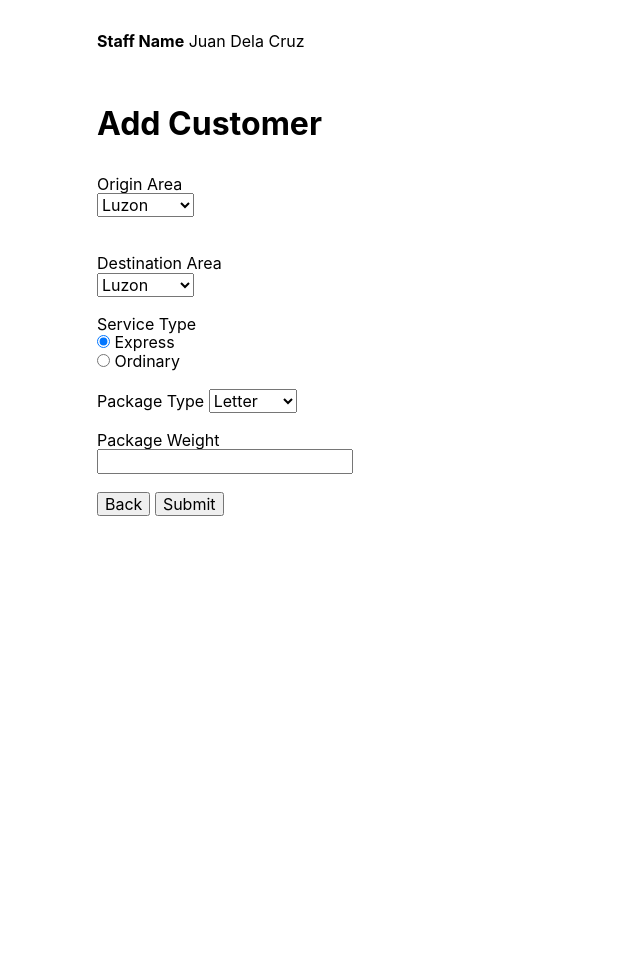
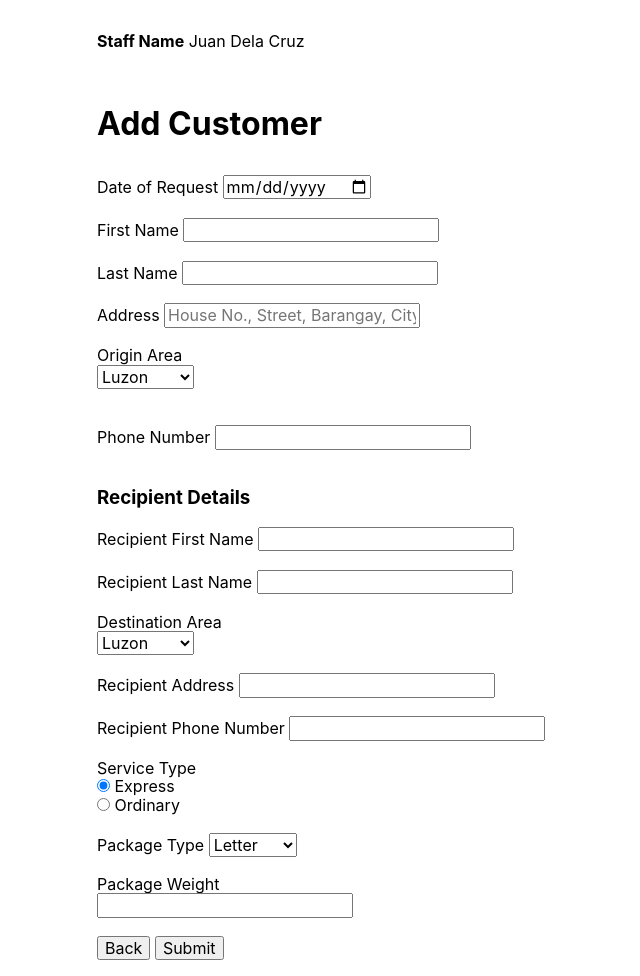
Before and after one commit to kevinsibug/Blue-Mark, a Django app: page /addcustomer/ in a window 1280 px wide. Shown: the whole page, without its empty margins (303-943 px from the left). Before the commit the page ends 516 px from the top, so only its background shows below. Run offline with Django 3.2, Linux system fonts and the light colour scheme; some libraries are stand-ins or nearby versions.

Commit message:
Working Delivery_Request (to fix route)

```diff
--- a/delivery_tracker/models.py
+++ b/delivery_tracker/models.py
@@ -108,8 +108,7 @@ class Delivery_Request(models.Model):
     receiver = models.ForeignKey(Recipient, on_delete=models.RESTRICT, null=False)
 
     def __str__(self):
-        return  str(self.package.id)
-        # return "[" + str(self.request_date) + "]" + " Package " + str(self.package.id) + " by " + self.customer.firstname + " " + self.customer.lastname
+        return "[" + str(self.request_date) + "]" + " Package " + str(self.package.id) + " by " + self.customer.firstname + " " + self.customer.lastname
 
 
 
--- a/delivery_tracker/templates/add_customer.html
+++ b/delivery_tracker/templates/add_customer.html
@@ -12,8 +12,8 @@
 
 <form action='http://127.0.0.1:8000/addcustomer/customerconfirmation/' method="POST">
   {% csrf_token %}
-  <!-- <label> Date of Request</label>
-  <input type="date" class="form-control" id="date" value="{{Delivery_Request.request_date|date:"Y-m-d" }}"required><br>
+  <label> Date of Request</label>
+  <input type="date" id="date" name="requestdate" value="{{Delivery_Request.request_date|date:"Y-m-d" }}"required><br>
   <br>
   <label> First Name </label>
   <input type="text" id="firstname" name="firstname" required><br>
@@ -23,7 +23,7 @@
   <br>
   <label> Address </label>
   <input type="text" id="address" name="address" placeholder="House No., Street, Barangay, City, Region, Postal Code" required><br>
-  <br> -->
+  <br>
   <label> Origin Area </label><br>
   <select name="originarea" id="originarea" required>
     <option value="Luzon">Luzon</option>
@@ -32,7 +32,7 @@
   </select><br>
   <br>
   <br>
-  <!-- <label> Phone Number</label>
+  <label> Phone Number</label>
   <input type="text" id="phonenum" name="phonenum" required><br>
   <br>
 
@@ -42,7 +42,7 @@
   <br>
   <label> Recipient Last Name </label>
   <input type="text" id="recipientlastname" name="recipientlastname" required><br>
-  <br> -->
+  <br>
   <label> Destination Area </label><br>
   <select name="destinationarea" id="destinationarea" required>
     <option value="Luzon">Luzon</option>
@@ -50,12 +50,12 @@
     <option value="Mindanao">Mindanao</option>
   </select><br>
   <br>
-  <!-- <label> Recipient Address</label>
+  <label> Recipient Address</label>
   <input type="text" id="recipientaddress" name="recipientaddress" required><br>
   <br>
   <label> Recipient Phone Number </label>
   <input type="text" id="recipientphone" name="recipientphone" required><br>
-  <br> -->
+  <br>
   <label> Service Type</label><br>
   <input type="radio" id="express" name="servicetype" value="Express" checked="checked">
   <label for="express">Express</label><br>
--- a/delivery_tracker/views.py
+++ b/delivery_tracker/views.py
@@ -1,6 +1,8 @@
 from django.shortcuts import render
 
 from delivery_tracker.models import *
+
+from datetime import date
 
 # Create your views here.
 
@@ -11,16 +13,16 @@ def add_customer(request):
     return render(request, "add_customer.html")
 
 def customer_confirmation(request):
-    # firstname = request.POST['firstname']
-    # lastname = request.POST['lastname']
-    # address = request.POST['address']
+    firstname = request.POST['firstname']
+    lastname = request.POST['lastname']
+    address = request.POST['address']
     originarea = request.POST['originarea']
-    # phonenum = request.POST['phonenum']
-    #
-    # recipientfirstname = request.POST['recipientfirstname']
-    # recipientlastname = request.POST['recipientlastname']
-    # recipientaddress = request.POST['recipientaddress']
-    # recipientphone = request.POST['recipientphone']
+    phonenum = request.POST['phonenum']
+
+    recipientfirstname = request.POST['recipientfirstname']
+    recipientlastname = request.POST['recipientlastname']
+    recipientaddress = request.POST['recipientaddress']
+    recipientphone = request.POST['recipientphone']
 
     destinationarea = request.POST['destinationarea']
     servicetype = request.POST['servicetype']
@@ -31,11 +33,11 @@ def customer_confirmation(request):
     deliverystaff = Delivery_Staff(staff_firstname="Juan", staff_lastname="Dela Cruz")
     deliverystaff.save()
 
-    # customer = Customer(firstname=firstname, lastname=lastname, address=address, phone=phonenum)
-    # customer.save()
+    customer = Customer(firstname=firstname, lastname=lastname, address=address, phone=phonenum)
+    customer.save()
 
-    # recipient = Recipient(firstname=recipientfirstname, lastname=recipientlastname, address=recipientaddress, phone=recipientphone)
-    # recipient.save()
+    recipient = Recipient(firstname=recipientfirstname, lastname=recipientlastname, address=recipientaddress, phone=recipientphone)
+    recipient.save()
 
     service = Service(service_type=servicetype)
     service.save()
@@ -66,7 +68,20 @@ def customer_confirmation(request):
                 route=route
                 )
                 weightcostmatrix.save()
+
+                deliveryrequest = Delivery_Request(
+                request_date=date.today(),
+                total_cost=(weightcostmatrix.base_cost + weightcostmatrix.increment_cost),
+                customer=customer,
+                service=service,
+                package=package,
+                route=route,
+                weight_cost_matrix=weightcostmatrix,
+                receiver=recipient
+                )
+                deliveryrequest.save()
                 print('hello')
+
             elif int(packageweight) >= 100 and int(packageweight) < 200:
                 weightcostmatrix = Weight_Cost_Matrix(
                 base_weight=100,
@@ -145,16 +160,17 @@ def customer_confirmation(request):
                 weightcostmatrix.save()
 
     return render(request,'customerconfirmation.html',
-        # {'firstname': request.POST.get('firstname'),
-        # 'lastname': request.POST.get('lastname'),
-        # 'address': request.POST.get('address'),
-        {'originarea': request.POST.get('originarea'),
-        # 'phonenum': request.POST.get('phonenum'),
-        # 'recipientfirstname': request.POST.get('recipientfirstname'),
-        # 'recipientlastname': request.POST.get('recipientlastname'),
+        {'requestdate': request.POST.get('requestdate'),
+        'firstname': request.POST.get('firstname'),
+        'lastname': request.POST.get('lastname'),
+        'address': request.POST.get('address'),
+        'originarea': request.POST.get('originarea'),
+        'phonenum': request.POST.get('phonenum'),
+        'recipientfirstname': request.POST.get('recipientfirstname'),
+        'recipientlastname': request.POST.get('recipientlastname'),
         'destinationarea': request.POST.get('destinationarea'),
-        # 'recipientaddress': request.POST.get('recipientaddress'),
-        # 'recipientphone': request.POST.get('recipientphone'),
+        'recipientaddress': request.POST.get('recipientaddress'),
+        'recipientphone': request.POST.get('recipientphone'),
         'servicetype': request.POST.get('servicetype'),
         'packagetype': request.POST.get('packagetype'),
         'packageweight': request.POST.get('packageweight'),
```
Also changed, not shown: delivery_tracker/templates/customerconfirmation.html (+11 -8 lines).
